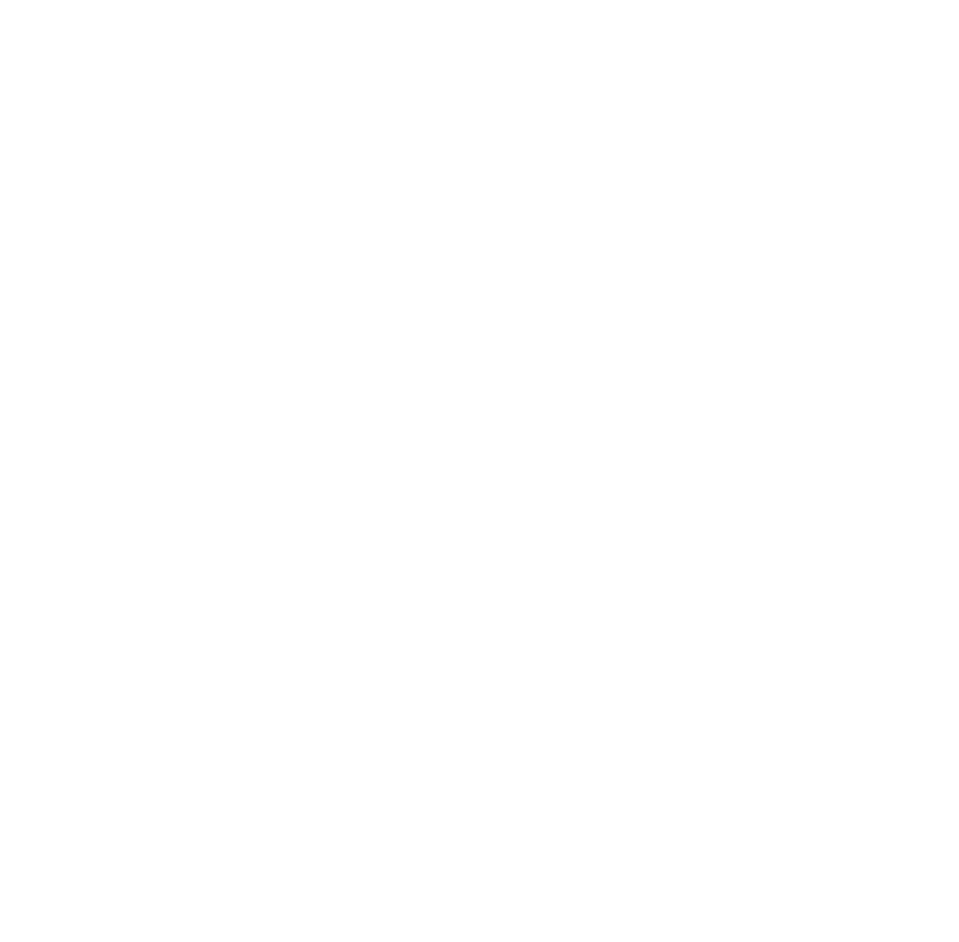
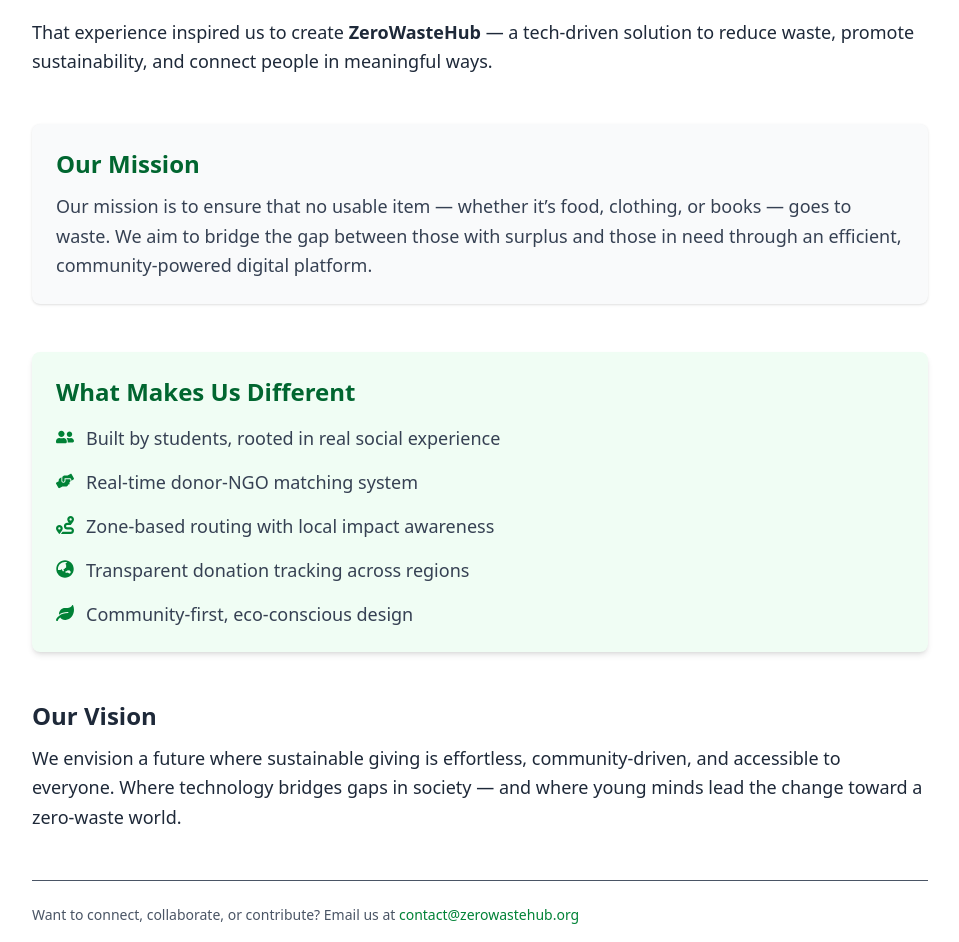
Before and after one commit to im-anjali/ZeroWasteHub, a React (Vite) app in the folder frontend/: page /about in a window 1280 px wide. Shown: the part 330-1272 px from the top of the page, without its empty margins (160-1119 px from the left). Before the commit the page ends 800 px from the top, so only its background shows below. Built offline with nearby package versions, Linux system fonts and the light colour scheme.

Commit message:
Added homepage

```diff
--- a/frontend/src/pages/About.jsx
+++ b/frontend/src/pages/About.jsx
@@ -1,4 +1,81 @@
-function About(){
+import React from "react";
+import { FaLeaf, FaHandsHelping, FaRoute, FaUserFriends, FaGlobeAsia } from "react-icons/fa";
 
-}
+const About = () => {
+  return (
+    <div className="bg-white min-h-screen text-gray-800 px-6 py-12">
+      <div className="max-w-4xl mx-auto space-y-12">
+
+        <h1 className="text-4xl font-bold text-green-700">About ZeroWasteHub</h1>
+
+
+        <section>
+          <h2 className="text-2xl font-semibold mb-3">Our Journey</h2>
+          <p className="text-lg leading-relaxed">
+            We are a team of computer science undergraduates who first experienced the real-world impact of waste during our social internships in the first year of college. Working closely with NGOs, we saw a huge gap between the surplus many had and the unmet needs of vulnerable communities.
+          </p>
+          <p className="text-lg leading-relaxed mt-4">
+            That experience inspired us to create <strong>ZeroWasteHub</strong> — a tech-driven solution to reduce waste, promote sustainability, and connect people in meaningful ways.
+          </p>
+        </section>
+
+
+        <section className="bg-gray-50 p-6 rounded-lg shadow-sm">
+          <h2 className="text-2xl font-semibold mb-3 text-green-800">Our Mission</h2>
+          <p className="text-lg leading-relaxed text-gray-700">
+            Our mission is to ensure that no usable item — whether it’s food, clothing, or books — goes to waste. We aim to bridge the gap between those with surplus and those in need through an efficient, community-powered digital platform.
+          </p>
+        </section>
+
+
+        <section className="bg-green-50 p-6 rounded-lg shadow-md">
+          <h2 className="text-2xl font-semibold mb-4 text-green-800">What Makes Us Different</h2>
+          <div className="grid gap-4">
+            <div className="flex items-start gap-3 text-lg text-gray-700">
+              <FaUserFriends className="text-green-700 mt-1" />
+              <span>Built by students, rooted in real social experience</span>
+            </div>
+            <div className="flex items-start gap-3 text-lg text-gray-700">
+              <FaHandsHelping className="text-green-700 mt-1" />
+              <span>Real-time donor-NGO matching system</span>
+            </div>
+            <div className="flex items-start gap-3 text-lg text-gray-700">
+              <FaRoute className="text-green-700 mt-1" />
+              <span>Zone-based routing with local impact awareness</span>
+            </div>
+            <div className="flex items-start gap-3 text-lg text-gray-700">
+              <FaGlobeAsia className="text-green-700 mt-1" />
+              <span>Transparent donation tracking across regions</span>
+            </div>
+            <div className="flex items-start gap-3 text-lg text-gray-700">
+              <FaLeaf className="text-green-700 mt-1" />
+              <span>Community-first, eco-conscious design</span>
+            </div>
+          </div>
+        </section>
+
+
+        <section>
+          <h2 className="text-2xl font-semibold mb-3">Our Vision</h2>
+          <p className="text-lg leading-relaxed">
+            We envision a future where sustainable giving is effortless, community-driven, and accessible to everyone. Where technology bridges gaps in society — and where young minds lead the change toward a zero-waste world.
+          </p>
+        </section>
+
+        <section className="border-t pt-6 text-sm text-gray-600">
+          <p>
+            Want to connect, collaborate, or contribute? Email us at{" "}
+            <a
+              href="mailto:contact@zerowastehub.org"
+              className="text-green-700 hover:underline"
+            >
+              contact@zerowastehub.org
+            </a>
+          </p>
+        </section>
+      </div>
+    </div>
+  );
+};
+
 export default About;
```
